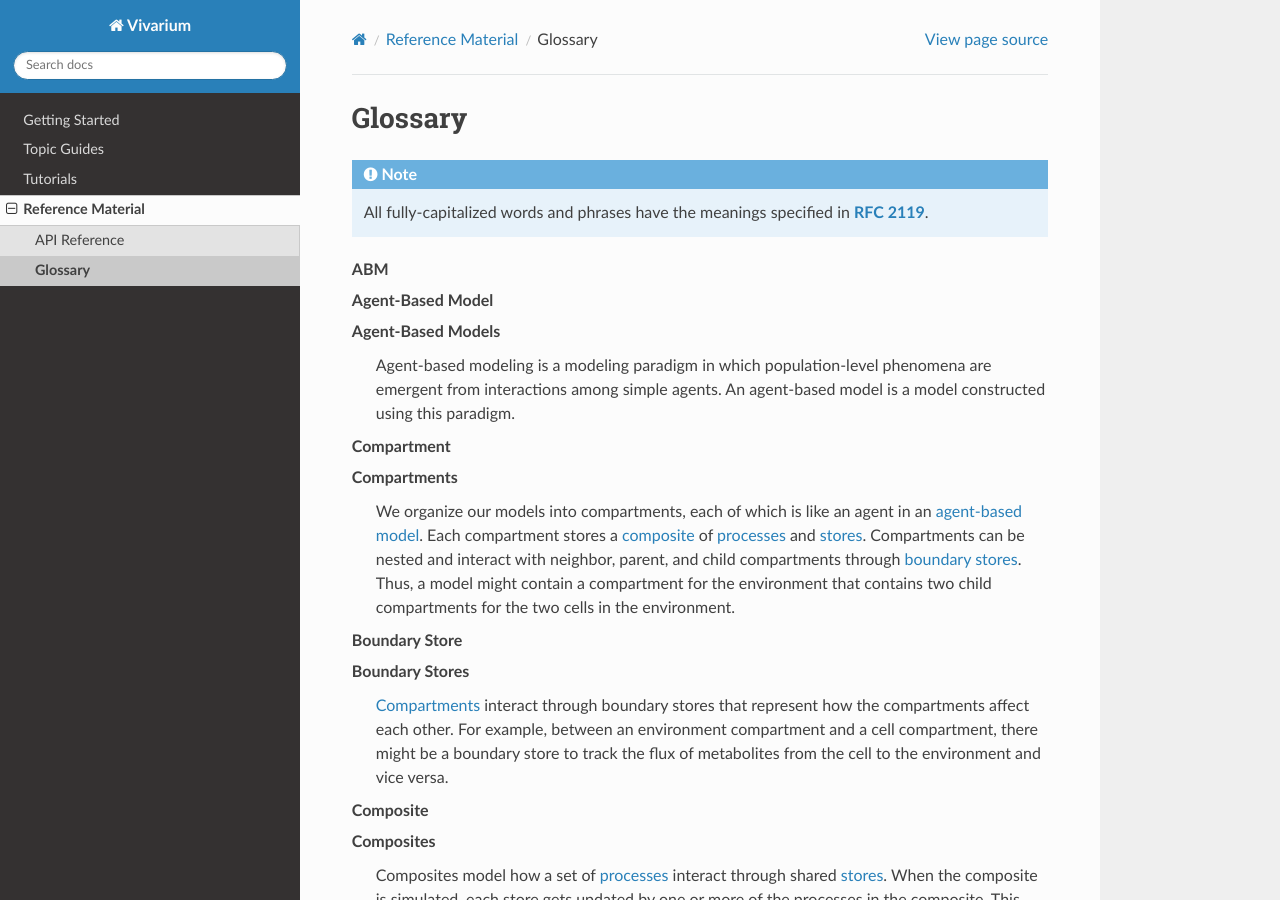
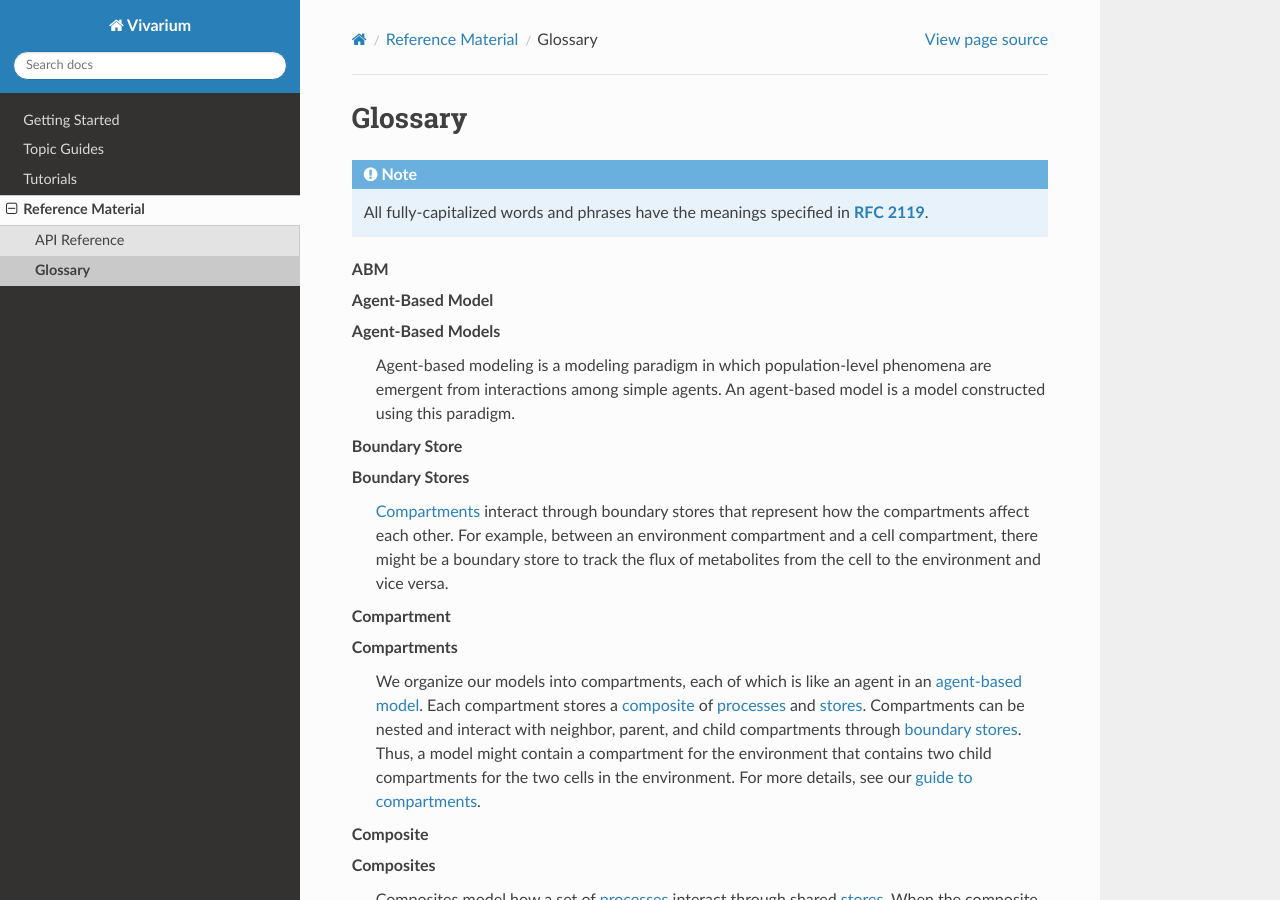
Before and after one commit to hongzhonglu/vivarium, a Sphinx documentation site: the page built from doc/reference/glossary.rst, in a window 1280 px wide and 900 px high. Built offline with Sphinx 7.4.7 and the Read the Docs theme 2.0.0, drawn with Linux system fonts in a browser that asks for light colours; pages that are not in the unit, such as notebooks, are missing from menus; some of the changed text lies outside the part shown.

Commit message:
Update glossary with links to guides

```diff
--- a/doc/reference/glossary.rst
+++ b/doc/reference/glossary.rst
@@ -15,6 +15,14 @@
         simple agents. An agent-based model is a model constructed using
         this paradigm.
 
+    Boundary Store
+    Boundary Stores
+        :term:`Compartments` interact through boundary stores that
+        represent how the compartments affect each other. For example,
+        between an environment compartment and a cell compartment, there
+        might be a boundary store to track the flux of metabolites from
+        the cell to the environment and vice versa.
+
     Compartment
     Compartments
         We organize our models into compartments, each of which is like
@@ -24,15 +32,8 @@
         neighbor, parent, and child compartments through :term:`boundary
         stores`. Thus, a model might contain a compartment for the
         environment that contains two child compartments for the two
-        cells in the environment.
-
-    Boundary Store
-    Boundary Stores
-        :term:`Compartments` interact through boundary stores that
-        represent how the compartments affect each other. For example,
-        between an environment compartment and a cell compartment, there
-        might be a boundary store to track the flux of metabolites from
-        the cell to the environment and vice versa.
+        cells in the environment. For more details, see our :doc:`guide
+        to compartments </guides/compartments>`.
 
     Composite
     Composites
@@ -40,7 +41,9 @@
         shared :term:`stores`. When the composite is simulated, each
         store gets updated by one or more of the processes in the
         composite. This lets us simulate how the state of the model
-        evolves as all the processes run simultaneously.
+        evolves as all the processes run simultaneously. For more
+        information, see our :doc:`guide to composites
+        </guides/composites>`.
 
     Deriver
     Derivers
```
